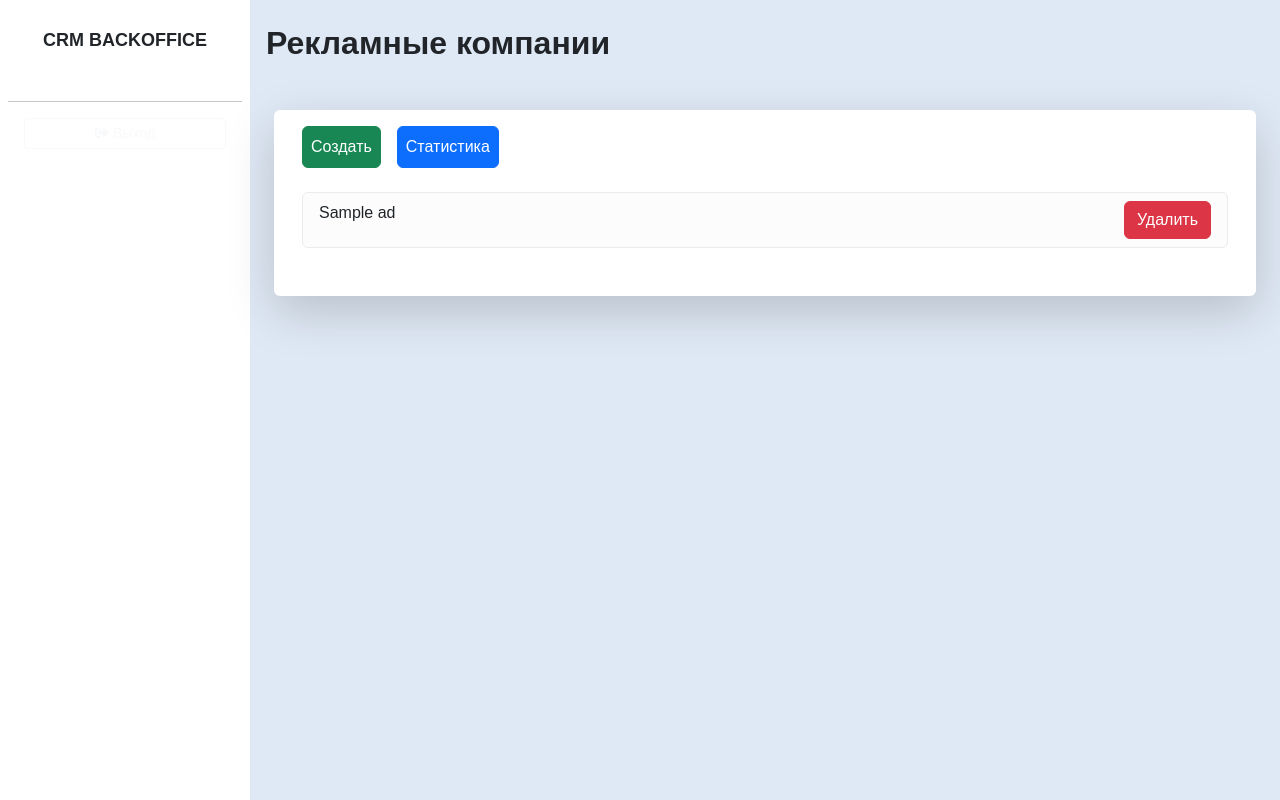
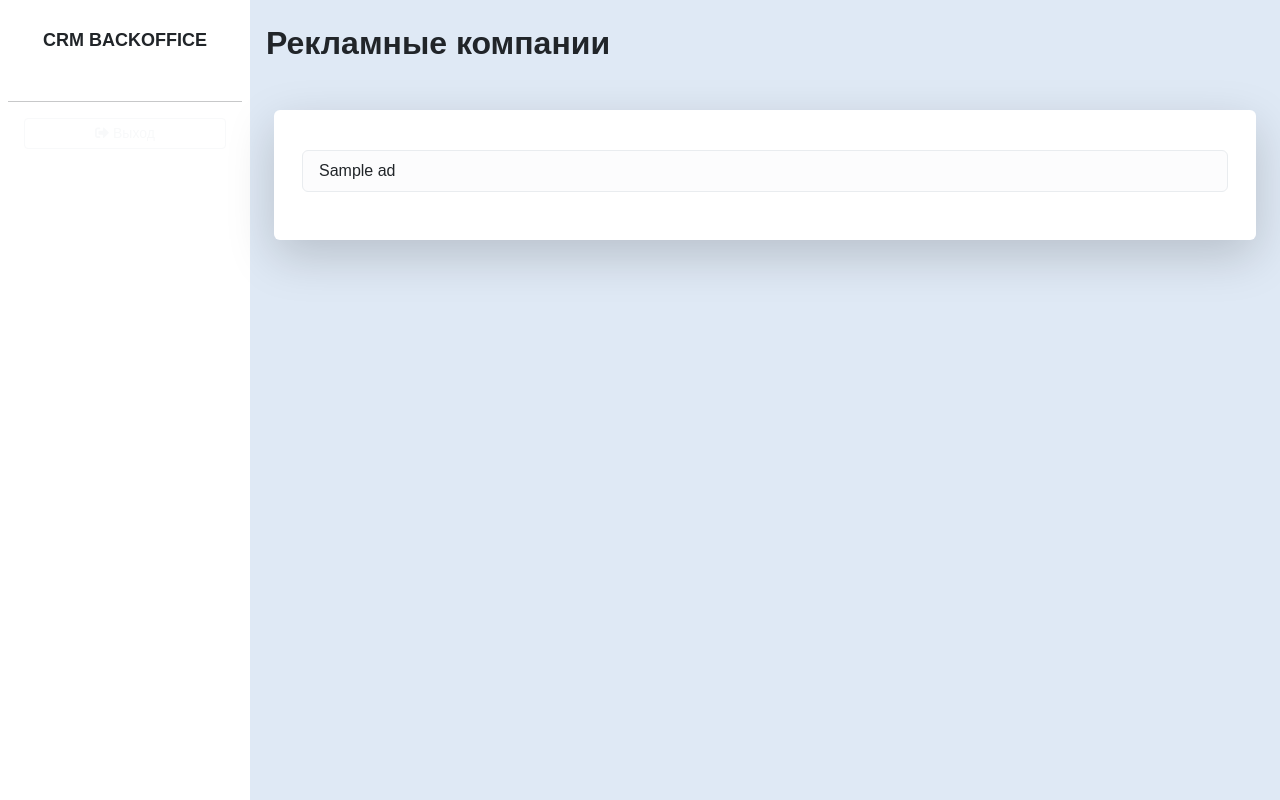
Before and after one commit to VladimirChukavin/skillbox_crm_system, a Django app: template crm_system/templates/ads/ads-list.html in a window 1280 px wide. Run offline with Django 5.2, Linux system fonts and the light colour scheme; the template is opened without the code that fills it: most values are stand-ins (such as "Sample title", 1, 10 or a date in 2020).

Commit message:
Внес некоторые исправления в шаблон.

```diff
--- a/crm_system/templates/ads/ads-list.html
+++ b/crm_system/templates/ads/ads-list.html
@@ -1,19 +1,30 @@
 {% extends "_base.html" %}
+
+{% block title %}Рекламные кампании - список{% endblock %}
 
 {% block content %}
 <h2 class="fw-bold">Рекламные компании</h2>
 <div class="row bg-white px-3 py-3 mx-2 my-5 rounded pb-5 shadow-lg">
     <div class="hstack gap-3 pb-4">
-        <a href="/ads/new" class="btn btn-success p-2">Создать</a>
-        <a href="/ads/statistic" class="btn btn-primary p-2">Статистика</a>
+        {% if perms.ads.add_adcampaign %}
+        <a href="{% url 'ads:ads-create' %}" class="btn btn-success p-2">Создать</a>
+        {% endif %}
+        {% if perms.ads.view_adcampaign %}
+        <a href="{% url 'ads:ads-statistic' %}" class="btn btn-primary p-2">Статистика</a>
+        {% endif %}
     </div>
     <div class="col">
         <ul class="list-group">
             {% for ad in ads %}
             <li class="list-group-item list-group-item-light d-flex justify-content-between">
-                <a href="/ads/{{ ad.pk }}" class="text-decoration-none link-dark">{{ ad.name }}</a>
-                <a href="/ads/{{ ad.pk }}/delete" class="btn btn-danger">Удалить</a>
+                <a href="{% url 'ads:ads-detail' ad.pk %}"
+                   class="text-decoration-none link-dark">{{ ad.name }}</a>
+                {% if perms.ads.delete_adcampaign %}
+                <a href="{% url 'ads:ads-delete' ad.pk %}" class="btn btn-danger">Удалить</a>
+                {% endif %}
             </li>
+            {% empty %}
+            <li class="list-group-item">Нет рекламных кампаний.</li>
             {% endfor %}
         </ul>
     </div>
```
